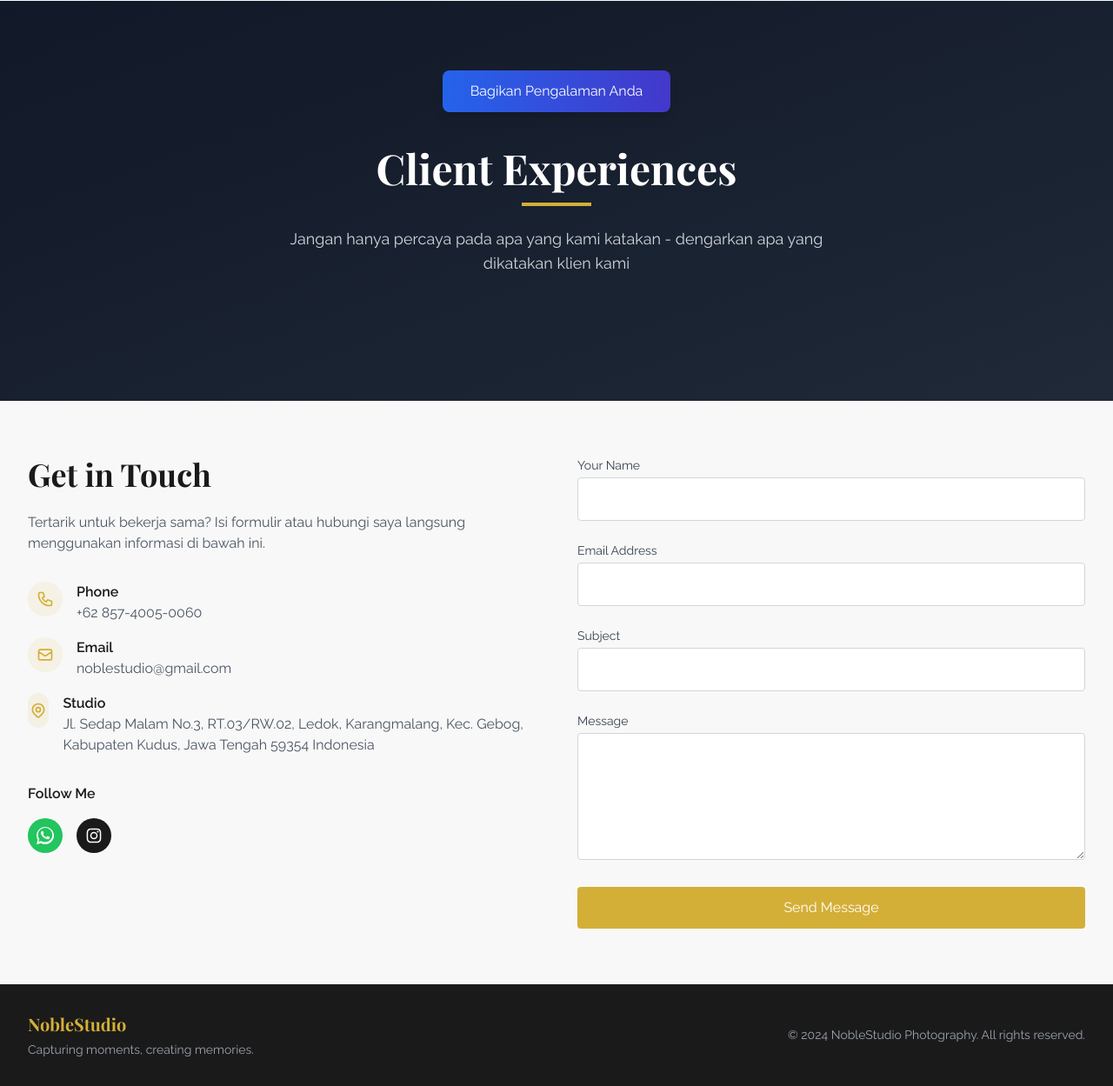
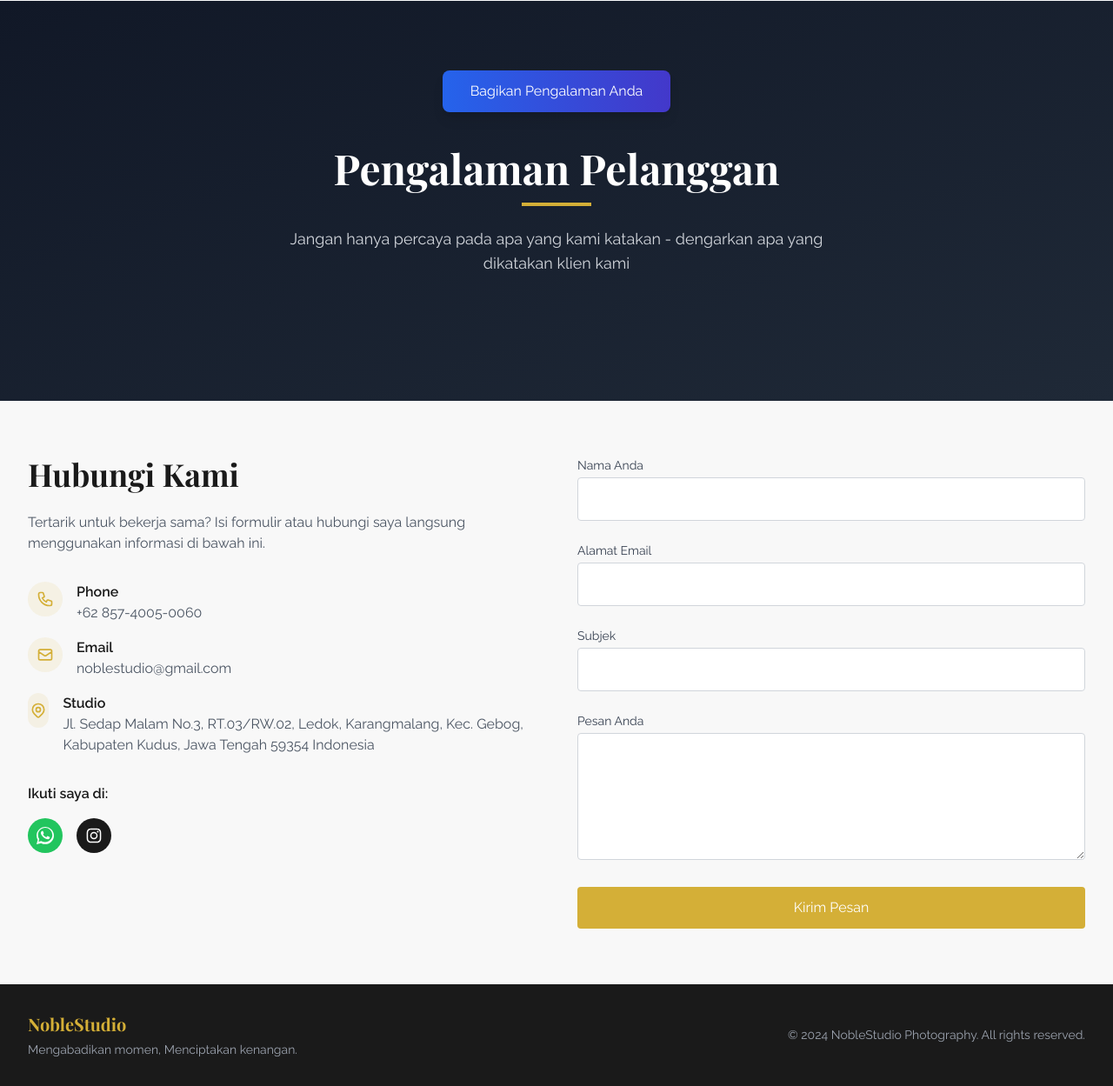
Before and after one commit to ramadhan122/NobleStudio, a Django app: page / in a window 1280 px wide. Shown: the part 3280-4529 px from the top of the page at 87% size. Run offline with Django 4.2, Linux system fonts and the light colour scheme; data that the repository does not hold is empty; some libraries are stand-ins or nearby versions.

Commit message:
perubahan tampilan

```diff
--- a/templates/index.html
+++ b/templates/index.html
@@ -255,7 +255,7 @@
     <section id="home" class="pt-24 pb-16 md:pt-32 md:pb-24 px-4 sm:px-6 lg:px-8 max-w-7xl mx-auto">
         <div class="grid md:grid-cols-2 gap-12 items-center">
             <div>
-                <h1 class="text-4xl md:text-5xl lg:text-6xl font-playfair font-bold mb-6">Capturing Life's <span class="text-photo-gold">Beautiful</span> Moments</h1>
+                <h1 class="text-4xl md:text-5xl lg:text-6xl font-playfair font-bold mb-6">Mengabadikan <span class="text-photo-gold">Momen</span> Indah</h1>
                 <p class="text-lg mb-8 text-gray-600">Layanan fotografi profesional yang mengkhususkan diri dalam potret, pernikahan, dan pekerjaan komersial. Berkantor pusat di Kudus.</p>
                 <div class="flex space-x-4">
                     <a href="#portfolio" class="bg-photo-gold text-white px-6 py-3 rounded hover:bg-opacity-90 transition">Tentang Diri Saya </a>
@@ -365,7 +365,7 @@
         <div class="max-w-7xl mx-auto">
             <div class="text-center mb-16">
                 <button onclick="openTestimonialModal()" class="bg-gradient-to-r from-blue-600 to-indigo-700 text-white px-8 py-3 rounded-lg font-medium hover:from-blue-700 hover:to-indigo-800 transition-all duration-300 shadow-lg hover:shadow-xl mb-10">Bagikan Pengalaman Anda</button>
-                <h2 class="text-4xl md:text-5xl font-playfair font-bold mb-4">Client Experiences</h2>
+                <h2 class="text-4xl md:text-5xl font-playfair font-bold mb-4">Pengalaman Pelanggan </h2>
                 <div class="w-20 h-1 bg-photo-gold mx-auto mb-6"></div>
                 <p class="max-w-2xl mx-auto text-gray-300 text-lg">Jangan hanya percaya pada apa yang kami katakan - dengarkan apa yang dikatakan klien kami</p>
             </div>
@@ -455,7 +455,7 @@
     <section id="contact" class="py-16 px-4 sm:px-6 lg:px-8 max-w-7xl mx-auto">
         <div class="grid md:grid-cols-2 gap-12">
             <div>
-                <h2 class="text-3xl md:text-4xl font-playfair font-bold mb-6">Get in Touch</h2>
+                <h2 class="text-3xl md:text-4xl font-playfair font-bold mb-6">Hubungi Kami</h2>
                 <p class="mb-8 text-gray-600">Tertarik untuk bekerja sama? Isi formulir atau hubungi saya langsung menggunakan informasi di bawah ini.</p>
 
                 <div class="space-y-4">
@@ -491,7 +491,7 @@
                 </div>
 
                 <div class="mt-8">
-                    <h4 class="font-bold mb-4">Follow Me</h4>
+                    <h4 class="font-bold mb-4">Ikuti saya di:</h4>
                     <div class="flex space-x-4">
                         <a href="https://wa.me/6285740050060" target="_blank" class="w-10 h-10 bg-green-500 text-white rounded-full flex items-center justify-center hover:bg-green-600 transition">
                             <svg class="w-5 h-5" fill="currentColor" viewBox="0 0 24 24"><path d="M20.52 3.48A11.76 11.76 0 0 0 12.03 0C5.42 0 .07 5.35.07 11.95c0 2.1.55 4.15 1.6 5.96L0 24l6.26-1.63a12 12 0 0 0 5.77 1.47h.01c6.6 0 11.95-5.36 11.95-11.96 0-3.2-1.25-6.2-3.47-8.4zm-8.48 17.6c-1.8 0-3.56-.48-5.1-1.39l-.37-.22-3.72.97.99-3.63-.24-.38a9.9 9.9 0 0 1-1.56-5.36c0-5.47 4.45-9.91 9.92-9.91 2.65 0 5.13 1.03 7 2.9a9.85 9.85 0 0 1 2.91 7c0 5.47-4.45 9.92-9.91 9.92zm5.48-7.45c-.3-.15-1.77-.87-2.05-.97-.27-.1-.47-.15-.67.15-.2.3-.77.97-.94 1.18-.17.2-.35.22-.65.07-.3-.15-1.26-.46-2.4-1.48-.89-.79-1.48-1.77-1.65-2.07-.17-.3-.02-.46.13-.61.13-.13.3-.35.45-.52.15-.17.2-.3.3-.5.1-.2.05-.37-.02-.52-.07-.15-.67-1.61-.92-2.2-.24-.59-.48-.5-.67-.5h-.57c-.2 0-.52.07-.8.37-.27.3-1.05 1.02-1.05 2.5s1.08 2.9 1.23 3.1c.15.2 2.14 3.28 5.2 4.6.73.31 1.3.5 1.74.63.73.23 1.4.2 1.93.12.59-.09 1.77-.73 2.02-1.43.25-.7.25-1.3.17-1.43-.07-.12-.27-.2-.57-.35z"/></svg>
@@ -505,22 +505,22 @@
 
             <form action="https://formspree.io/f/myzjyakl" method="POST" class="space-y-6">
                 <div>
-                    <label for="name" class="block text-sm font-medium text-gray-700 mb-1">Your Name</label>
+                    <label for="name" class="block text-sm font-medium text-gray-700 mb-1">Nama Anda</label>
                     <input type="text" id="name" name="name" class="w-full px-4 py-3 border border-gray-300 rounded focus:ring-photo-gold focus:border-photo-gold">
                 </div>
                 <div>
-                    <label for="email" class="block text-sm font-medium text-gray-700 mb-1">Email Address</label>
+                    <label for="email" class="block text-sm font-medium text-gray-700 mb-1">Alamat Email</label>
                     <input type="email" id="email" name="email" class="w-full px-4 py-3 border border-gray-300 rounded focus:ring-photo-gold focus:border-photo-gold">
                 </div>
                 <div>
-                    <label for="subject" class="block text-sm font-medium text-gray-700 mb-1">Subject</label>
+                    <label for="subject" class="block text-sm font-medium text-gray-700 mb-1">Subjek</label>
                     <input type="text" id="subject" name="subject" class="w-full px-4 py-3 border border-gray-300 rounded focus:ring-photo-gold focus:border-photo-gold">
                 </div>
                 <div>
-                    <label for="message" class="block text-sm font-medium text-gray-700 mb-1">Message</label>
+                    <label for="message" class="block text-sm font-medium text-gray-700 mb-1">Pesan Anda</label>
                     <textarea id="message" name="message" rows="5" class="w-full px-4 py-3 border border-gray-300 rounded focus:ring-photo-gold focus:border-photo-gold"></textarea>
                 </div>
-                <button type="submit" class="w-full bg-photo-gold text-white px-6 py-3 rounded hover:bg-opacity-90 transition">Send Message</button>
+                <button type="submit" class="w-full bg-photo-gold text-white px-6 py-3 rounded hover:bg-opacity-90 transition">Kirim Pesan</button>
             </form>
         </div>
     </section>
@@ -530,7 +530,7 @@
             <div class="flex flex-col md:flex-row justify-between items-center">
                 <div class="mb-4 md:mb-0">
                     <span class="text-xl font-bold font-playfair text-photo-gold">NobleStudio</span>
-                    <p class="text-sm text-gray-400 mt-1">Capturing moments, creating memories.</p>
+                    <p class="text-sm text-gray-400 mt-1">Mengabadikan momen, Menciptakan kenangan.</p>
                 </div>
                 <div class="text-sm text-gray-400">
                     <p>&copy; 2024 NobleStudio Photography. All rights reserved.</p>
```
